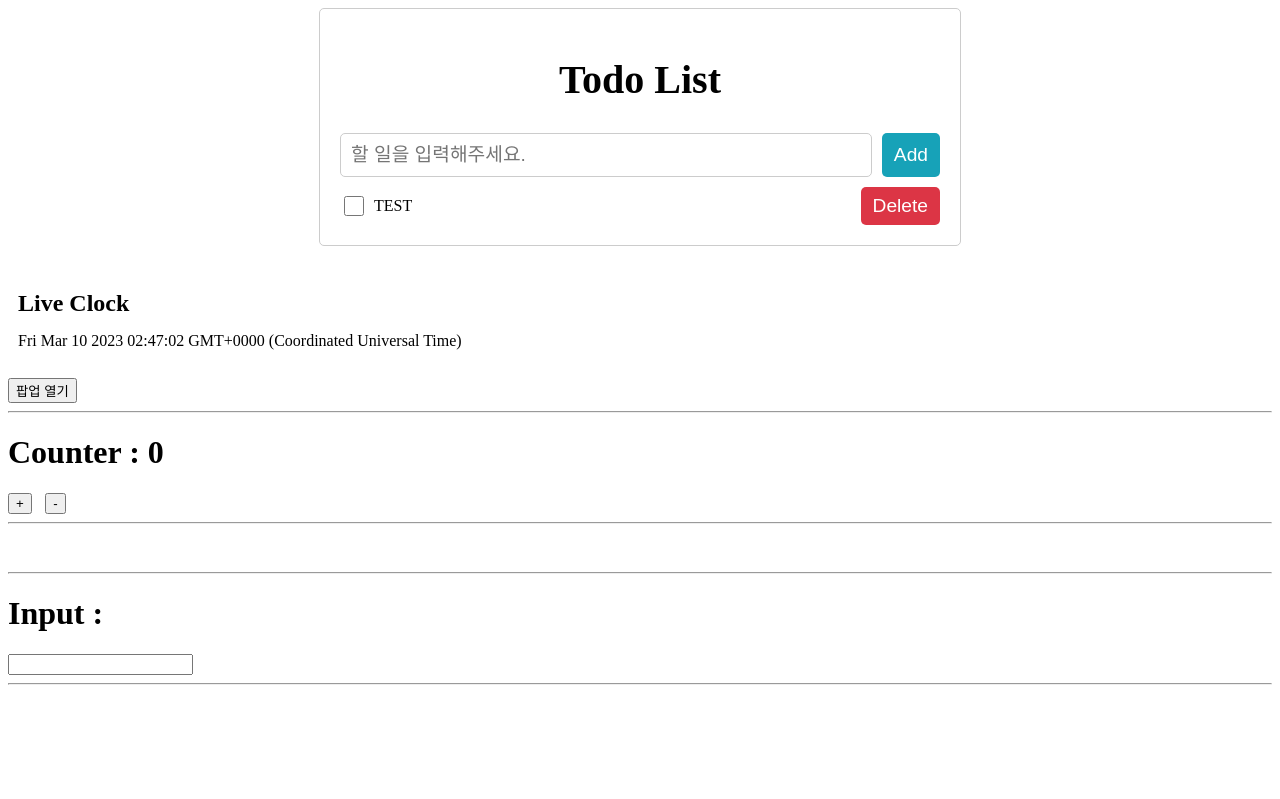
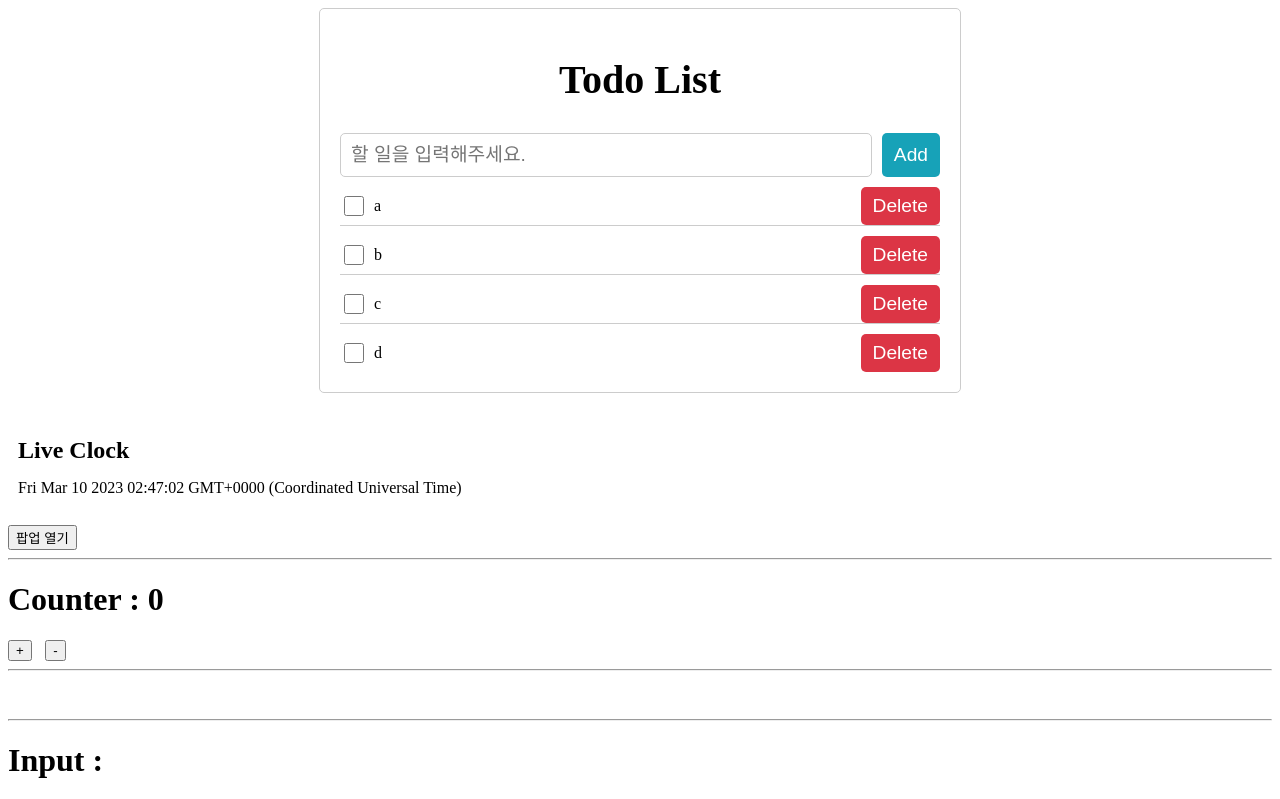
Before and after one commit to kimyk0120/react-standard, a React (Create React App) app: page / in a window 1280 px wide. Shown: the top 799 px of the page. Built offline with nearby package versions, Linux system fonts and the light colour scheme.

Commit message:
* add exam

```diff
--- a/src/components/ToDoList.tsx
+++ b/src/components/ToDoList.tsx
@@ -1,4 +1,5 @@
 import styled from "styled-components";
+import {useState} from "react";
 
 const InputArea = styled.div`
     display: flex;
@@ -92,6 +93,10 @@ const Input = styled.input`
  * @description 할 일 목록
  */
 function TodoList() {
+    // state
+    const [list, setList] = useState<string[]>(["a","b","c","d"]);
+
+
     // view
     return (
         <Wrapper>
@@ -103,15 +108,18 @@ function TodoList() {
                 </InputArea>
             </form>
             <TodoItems>
+                {list.map((item)=>(
                         <TodoItem>
                             <Flex>
                                 <Checkbox />
-                        <Task completed={false}>TEST</Task>
+                                <Task completed={false}>{item}</Task>
                             </Flex>
                             <div>
                                 <DeleteButton>Delete</DeleteButton>
                             </div>
                         </TodoItem>
+                    )
+                )}
             </TodoItems>
         </Wrapper>
     );
```
Lines whose indentation alone changed are shown as unchanged.
